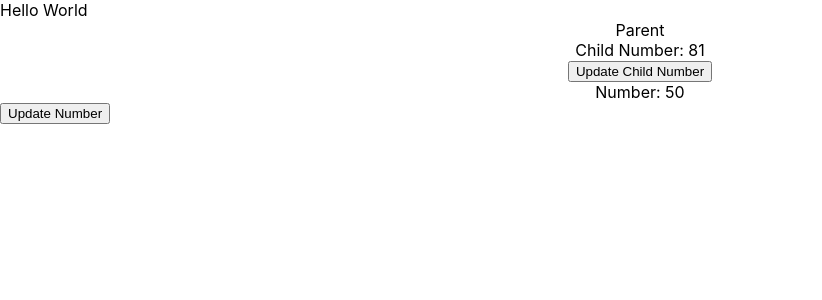
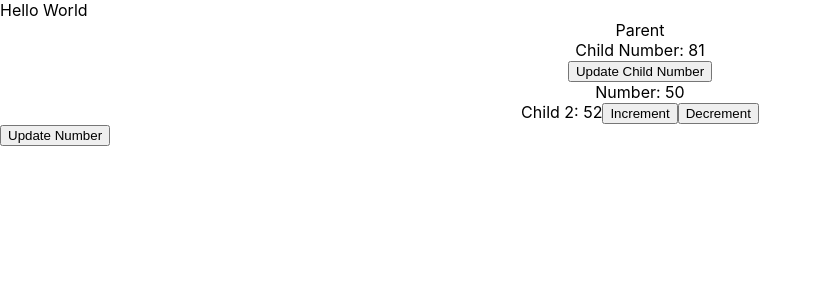
Before and after one commit to thediaryofmos/react-5, a React (Create React App) app: page / in a window 1280 px wide. Shown: the top 300 px of the page, without its empty margins (0-822 px from the left). Built offline with nearby package versions, Linux system fonts and the light colour scheme.

Commit message:
Created a reducer hook and used useReducer in Child2.js

```diff
--- a/src/App.js
+++ b/src/App.js
@@ -1,5 +1,5 @@
 //import logo from './logo.svg';
-import React, {useState} from 'react';
+import React, {useReducer, useState} from 'react';
 import './App.css';
 import Parent from './Parent';
 import valueContext from './valueContext';
--- /dev/null
+++ b/src/Child2.js
@@ -0,0 +1,17 @@
+import valueContext from './valueContext';
+import React, {useContext, useReducer} from 'react';
+import numberReducer from './numberReducer';
+
+function Child2() {
+    let [state, dispatch] = useReducer(numberReducer, 52)
+
+    return (
+      <div className="App">
+       Child 2: {state}
+       <button onClick = {() => { dispatch ({type: "increment", val: 67}); }}>Increment</button>
+       <button onClick = {() => { dispatch ({type: "decrement", val: 34}); }}>Decrement</button>
+      </div>
+    );
+  }
+
+  export default Child2;
--- a/src/Parent.js
+++ b/src/Parent.js
@@ -1,10 +1,12 @@
 import Child from './Child'
+import Child2 from './Child2'
 
 function Parent(props) {
     return (
       <div className="App">
        Parent
        <Child num = {props.num}></Child>
+       <Child2></Child2>
       </div>
     );
   }
--- /dev/null
+++ b/src/numberReducer.js
@@ -0,0 +1,11 @@
+
+const numberReducer = (state, action) => {
+  switch (action.type) {
+    case 'increment':
+      return state + action.val;
+    case 'decrement':
+      return state - action.val;
+  }
+}
+
+  export default numberReducer;
```
